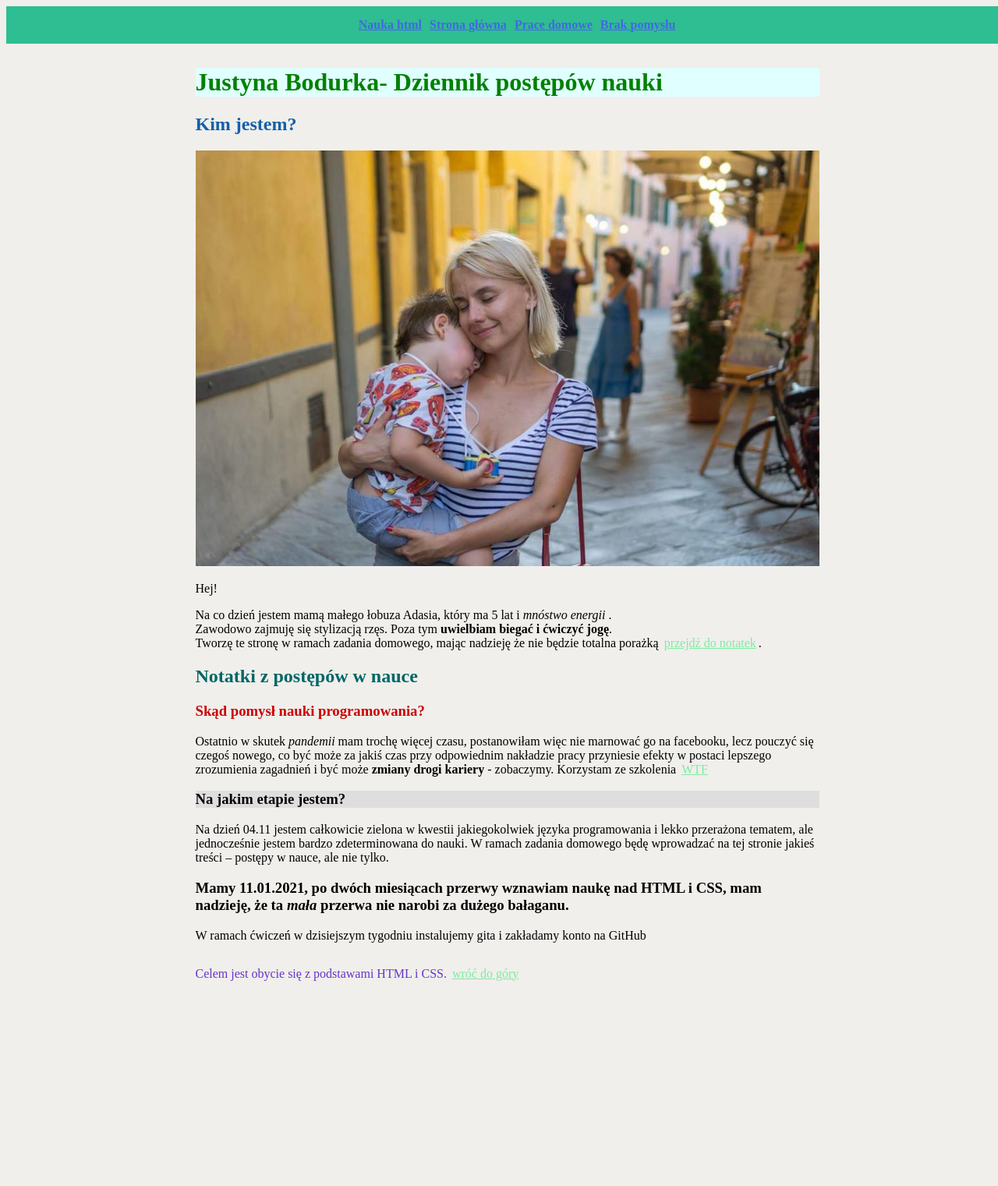
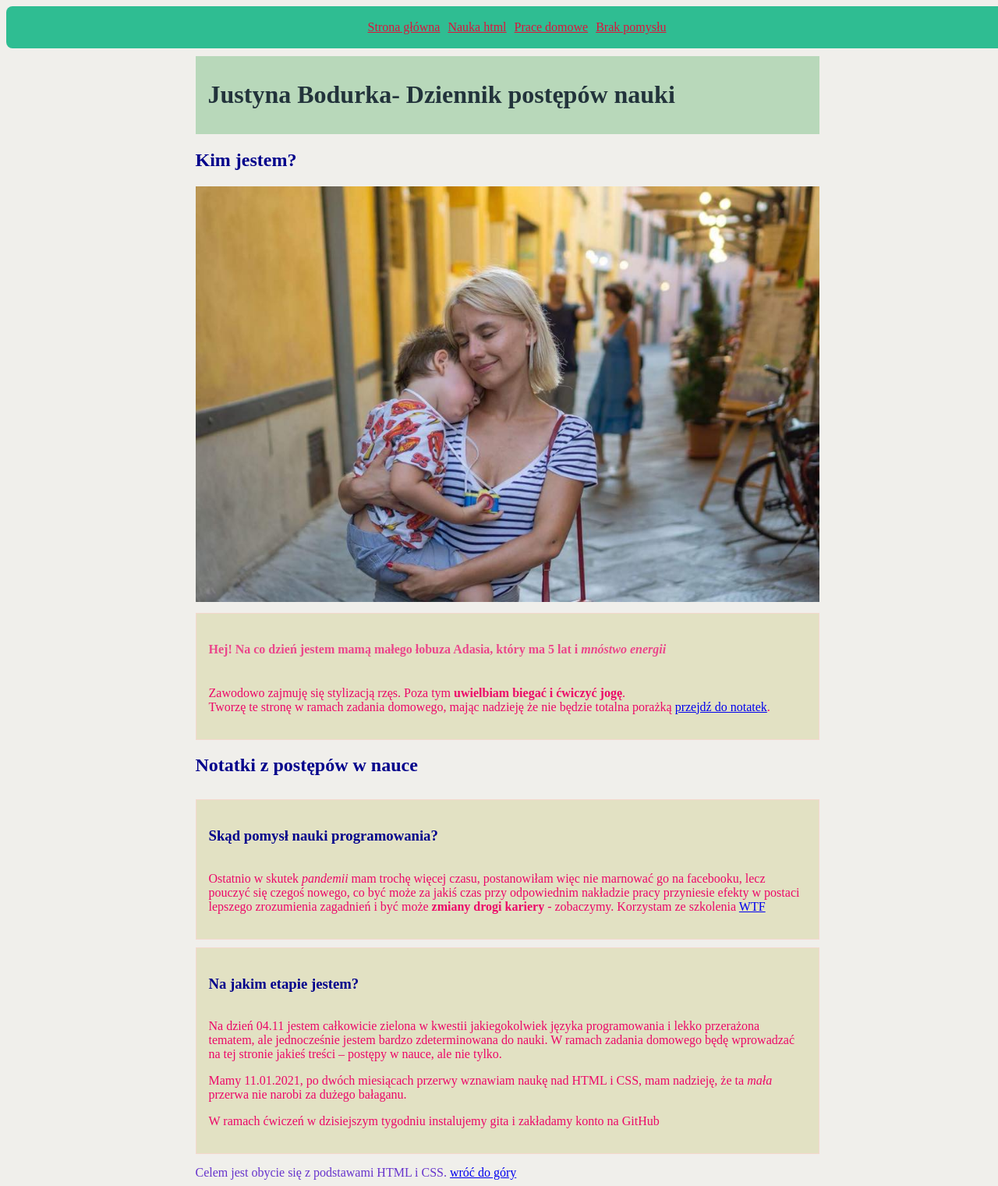
Before and after one commit to justyna-bodurka/homepage, a plain HTML site: page index.html in a window 1280 px wide. Shown: the top 1521 px of the page at 78% size. Before the commit the page ends 1271 px from the top, so only its background shows below. Drawn offline with Linux system fonts and the light colour scheme.

Commit message:
the name of attribute chane for BEM, css class change again

```diff
--- a/index.html
+++ b/index.html
@@ -1,92 +1,96 @@
 <!DOCTYPE html>
 <html lang="pl">
-
   <head>
-    <meta charset="UTF-8">
-    <meta name="viewport" content="width=device-width, initial-scale=1.0">
+    <meta charset="UTF-8" />
+    <meta name="viewport" content="width=device-width, initial-scale=1.0" />
     <title>Document</title>
-    <link href="style.css" rel="stylesheet" type="text/css">
-
+    <link href="style.css" rel="stylesheet" type="text/css" />
   </head>
 
   <body>
     <header class="main-navigation">
       <nav>
-            <b>
-            <a href="nauka-html.html">Nauka html</a>
-            <a href="index.html">Strona główna</a>
-            <a href="prace-domowe.html">Prace domowe</a>
-            <a href="brak-pomyslu.html">Brak pomysłu</a>
-        </b>
+        <a class="main-navigation__link" href="index.html">Strona główna</a>
+        <a class="main-navigation__link" href="nauka-html.html">Nauka html</a>
+        <a class="main-navigation__link" href="prace-domowe.html"
+          >Prace domowe</a
+        >
+        <a class="main-navigation__link" href="brak-pomyslu.html"
+          >Brak pomysłu</a
+        >
       </nav>
-
     </header>
     <main>
-        <div class="box">
-            <header id="top">
-                <h1 class="green-header"> Justyna Bodurka- Dziennik postępów nauki</h1>
+      <div class="main">
+        <header class="main__title" id="top">
+          <h1>Justyna Bodurka- Dziennik postępów nauki</h1>
         </header>
 
-
         <section>
-
-                <h2>Kim jestem?</h2>
+          <h2 class="article__title">Kim jestem?</h2>
 
           <img src="justyna-zdjecie.jpg" alt="Justyna i Adaś" />
 
-                <p>Hej! </p>
-                <p>Na co dzień jestem mamą małego łobuza Adasia, który ma 5 lat i <em>mnóstwo energii</em> . <br />
-                    Zawodowo zajmuję
-                    się stylizacją rzęs. Poza tym <b>uwielbiam biegać i ćwiczyć jogę</b>.<br />
-                    Tworzę te stronę w ramach zadania
-                    domowego, mając nadzieję że nie będzie totalna porażką <a href="#notatki">przejdź do notatek</a>.
+          <article class="article">
+            <h4 class= "article__title article__title--less-important">
+              Hej! Na co dzień jestem mamą małego łobuza Adasia, który ma 5 lat
+              i
+              <em>mnóstwo energii</em>
+            </h3>
+            <p class="article__description">
+              Zawodowo zajmuję się stylizacją rzęs. Poza tym
+              <b>uwielbiam biegać i ćwiczyć jogę</b>.<br />
+              Tworzę te stronę w ramach zadania domowego, mając nadzieję że nie
+              będzie totalna porażką <a href="#notatki">przejdź do notatek</a>.
+            </p>
+          </article>
+        </section>
 
-            </section>
         <section id="notatki">
-                <h2 class="turcus-header">Notatki z postępów w nauce</h2>
+          <h2 class="article__title">Notatki z postępów w nauce</h2>
 
+          <article class="article">
+            <h3 class="article__title">Skąd pomysł nauki programowania?</h3>
 
-
-                <article>
-                    <h3 class="red-header">Skąd pomysł nauki programowania?</h3>
-
-                    <p>Ostatnio w skutek <i>pandemii</i> mam trochę więcej czasu, postanowiłam więc nie marnować go na
-                        facebooku,
-                        lecz pouczyć się czegoś nowego, co być może za jakiś czas przy odpowiednim nakładzie pracy
-                        przyniesie efekty w postaci lepszego zrozumienia zagadnień i być może <strong>zmiany drogi kariery
-                        </strong> -
-                        zobaczymy. Korzystam ze szkolenia <a href="https://cotenfrontend.pl">WTF</a>
+            <p class="article__description">
+              Ostatnio w skutek <i>pandemii</i> mam trochę więcej czasu,
+              postanowiłam więc nie marnować go na facebooku, lecz pouczyć się
+              czegoś nowego, co być może za jakiś czas przy odpowiednim
+              nakładzie pracy przyniesie efekty w postaci lepszego zrozumienia
+              zagadnień i być może <strong>zmiany drogi kariery </strong> -
+              zobaczymy. Korzystam ze szkolenia
+              <a href="https://cotenfrontend.pl">WTF</a>
             </p>
           </article>
 
-                <article>
+          <article class="article">
+            <h3 class="article__title">Na jakim etapie jestem?</h3>
 
-                    <h3 class="background">Na jakim etapie jestem?</h3>
+            <p class="article__description">
+              Na dzień 04.11 jestem całkowicie zielona w kwestii jakiegokolwiek
+              języka programowania i lekko przerażona tematem, ale jednocześnie
+              jestem bardzo zdeterminowana do nauki. W ramach zadania domowego
+              będę wprowadzać na tej stronie jakieś treści – postępy w nauce,
+              ale nie tylko.
+            </p>
+            <p class="article__description">
+              Mamy 11.01.2021, po dwóch miesiącach przerwy wznawiam naukę nad
+              HTML i CSS, mam nadzieję, że ta <em>mała</em> przerwa nie narobi
+              za dużego bałaganu.
+            </p>
 
-
-                    <p>Na dzień 04.11 jestem całkowicie zielona w kwestii jakiegokolwiek języka programowania i lekko
-                        przerażona tematem, ale jednocześnie jestem bardzo zdeterminowana do nauki. W ramach zadania
-                        domowego będę wprowadzać na tej stronie jakieś treści – postępy w nauce, ale nie tylko.
+            <p class="article__description">
+              W ramach ćwiczeń w dzisiejszym tygodniu instalujemy gita i
+              zakładamy konto na GitHub
             </p>
-                </article>
-                <article>
-                    <h3>Mamy 11.01.2021, po dwóch miesiącach przerwy wznawiam naukę nad HTML i CSS, mam nadzieję, że ta
-                        <em>mała</em> przerwa nie narobi za dużego bałaganu.
-
-                    </h3>
-                    <p>W ramach ćwiczeń w dzisiejszym tygodniu instalujemy gita i zakładamy konto na GitHub</p>
-
           </article>
         </section>
       </div>
     </main>
     <footer class="footer">
-
-        Celem jest obycie się z podstawami HTML i CSS. <a href="#top">wróć do góry</a>
+      Celem jest obycie się z podstawami HTML i CSS.
+      <a href="#top">wróć do góry</a>
     </footer>
     <!-- <script src="main.js"></script> -->
-
-
   </body>
-
 </html>
--- a/style.css
+++ b/style.css
@@ -1,63 +1,79 @@
-body{
-    background:#f0efeb;
+body {
+  background: #f0efeb;
   width: 100%;
 }
-h1{
-    color:blue;
+.main {
+    width: 800px;
+    padding: 10px 5px 5px 10px;
+    margin: 0 auto;
   }
-h2{
-    color: #1460aa;
+
+  .main-navigation {
+    background: rgba(47, 189, 146, 1);
+    width: 100%;
+    top: 3px;
+    position: sticky;
+    padding: 15px;
+    text-align: center;
+    border-radius: 8px;
+
+  }
+  .main-navigation__link{
+      display:inline-block;
+      color:crimson;
+      margin: 3px;
   }
 
 
-.green-header{
-    color:green;
+  .main img {
+    max-width: 100%;
   }
-#top{
-    background:lightcyan;
+  .main__title{
+    background:#b8d8ba;
+    color:#22333b;
+    padding:10px 16px;
   }
-a{
-    color:#7deca2;
-    margin: 3px;
+  .article{
+    background: rgba(196, 196, 108, 0.322);
+    margin-top: 10px;
+    border:1px solid #f4d8cd;
+    padding: 16px;
+  }
+
+.article__description{
+    color:#ec0868;
 
 }
-nav a{color:royalblue;
+.article__img{
+    max-width: 100%;
 }
-.main-navigation {
-    background:rgba(47, 189, 146, 1.0);
-    width: 100%;
+.article__title{
+    display: inline-block;
+    color:darkblue;
 
-    top: 3px;
-
-    position: sticky;
-    padding: 15px;
-    text-align: center;
-
-}
-.footer {
-    color:#6633cc;
-    width: 800px;
-    padding:10px 5px 5px 10px;
-    margin: 0 auto;
-
-}
-.turcus-header{
-    color:#006666;
-}
-.background{
-    background:	#dedede;
-}
-.red-header{
-    color:#cc0000;
-}
-.box {
-    width: 800px;
-    padding:10px 5px 5px 10px;
-    margin: 0 auto;
 
 
 }
+.article__title--less-important{
+    color:#eb468b;
 
-.box img {
-    max-width: 100%;
 }
+
+
+
+
+
+
+
+nav a {
+  color: royalblue;
+}
+
+
+
+.footer {
+  color: #6633cc;
+  width: 800px;
+  padding: 10px 5px 5px 10px;
+  margin: 0 auto;
+}
```
Also changed, not shown: brak-pomyslu.html (+19 -34 lines), nauka-html.html (+13 -25 lines), prace-domowe.html (+26 -39 lines). Lines whose indentation alone changed are shown as unchanged.
